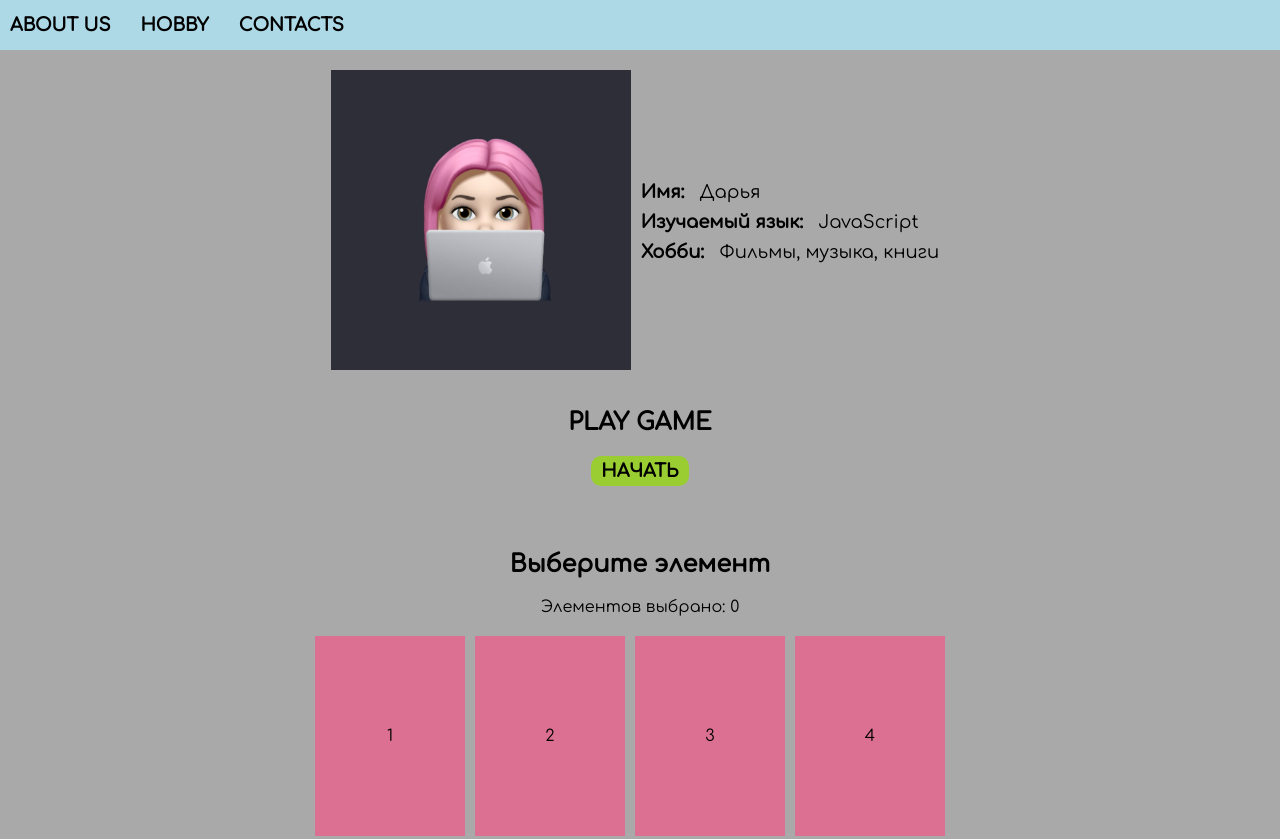
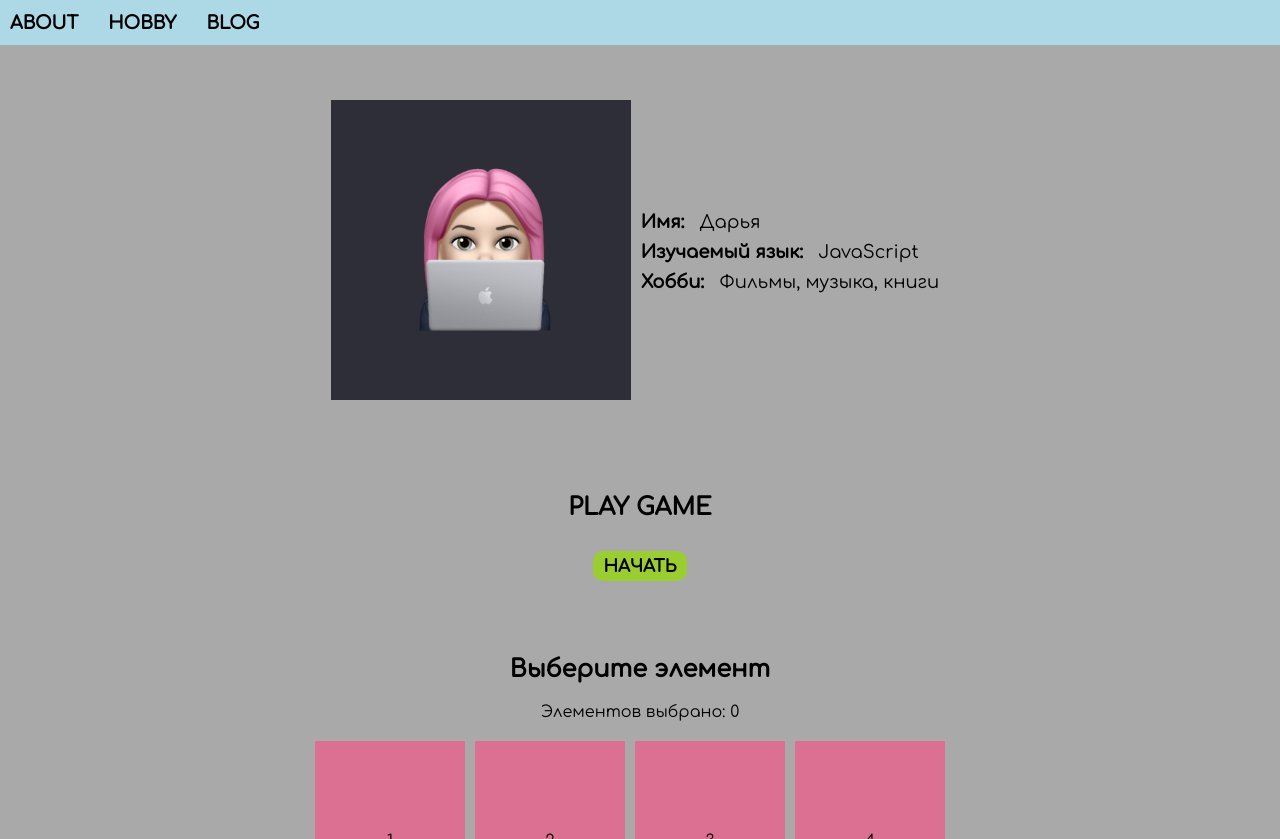
Before and after one commit to nika-daria/JS_MathHub, a plain HTML site: page index.html in a window 1280 px wide. Shown: the top 839 px of the page. Drawn offline with Linux system fonts and the light colour scheme.

Commit message:
change html and css

```diff
--- a/index.html
+++ b/index.html
@@ -11,14 +11,14 @@
 <body>
     <header>
         <nav>
-            <a href="#">About us</a>
-            <a href="#">Hobby</a>
-            <a href="#">Contacts</a>
+            <a href="#about_us">About</a>
+            <a href="#my_game">Hobby</a>
+            <a href="#posts_block">Blog</a>
         </nav>
     </header>
 
     <main>
-        <div class="about_us">
+        <div class="about_us" id="about_us">
             <div>
                 <img src="./images/./5CBCE5F1.jpg" alt="pic">
             </div>
@@ -64,7 +64,7 @@
             </div>
         </div>
 
-        <div class="posts_block">
+        <div class="posts_block" id="posts_block">
             <h2>Блог</h2>
             <button>показать посты</button>
             <div class="posts_block-container">
--- a/style.css
+++ b/style.css
@@ -12,12 +12,15 @@ body {
 
 
 header {
+    width: 100%;
+    height: 45px;
     background-color: lightblue;
-    height: 50px;
+    position: fixed;
+    top: 0;
 }
-
 nav {
     height: inherit;
+    width: inherit;
     display: flex;
     align-items: center;
 }
@@ -35,12 +38,15 @@ nav > a:hover {
 }
 
 
+main {
+    margin-top: 70px;
+}
 .about_us {
     display: flex;
     justify-content: center;
     align-items: center;
-    padding: 10px 0;
-    margin: 10px 0 20px;
+    padding: 30px 0;
+    margin: 20px 0;
 }
 
 .about_us img {
@@ -65,12 +71,13 @@ nav > a:hover {
     flex-direction: column;
     margin: 0 auto;
     max-width: 300px;
+    padding: 30px 0 10px;
 }
 .my_game > * {
     text-align: center;
     text-transform: uppercase;
     font-weight: bold;
-    margin: 5px 0;
+    margin: 10px 0 5px;
 }
 .my_game input, .my_game button {
     border: none;
@@ -85,7 +92,14 @@ nav > a:hover {
     padding: 2px 10px;
     border-radius: 10px;
     background-color: yellowgreen;
-    font-size: 18px;
+    font-size: 17px;
+}
+.my_game button:hover {
+    transition: .2s ease-in-out;
+    box-shadow:
+        0 -2px 10px rgb(148, 148, 148),
+        0 2px 10px rgb(148, 148, 148)
+    ;
 }
 
 
@@ -128,6 +142,7 @@ nav > a:hover {
 .posts_block {
     max-width: 600px;
     margin: 50px auto;
+    padding-top: 40px;
     display: flex;
     flex-direction: column;
     align-items: center;
@@ -145,14 +160,20 @@ nav > a:hover {
     background-color: rgb(220, 220, 220);
 }
 .posts_block button:hover {
+    transition: .2s ease-in-out;
     box-shadow: 0 2px 10px rgb(116, 116, 116);
     background-color: rgb(240, 240, 240);
 }
 .posts_block-container > * {
-    margin: 10px 5px;
+    cursor: pointer;
+    margin: 15px 5px;
     padding: 10px;
     border-radius: 10px;
-    background-color: antiquewhite;
+    background-color: snow;
+    box-shadow: 0 2px 8px rgb(160, 160, 160);
+}
+.posts_block-container > *:hover {
+    box-shadow: 0 2px 8px rgb(105, 105, 105);
 }
 
 
```
